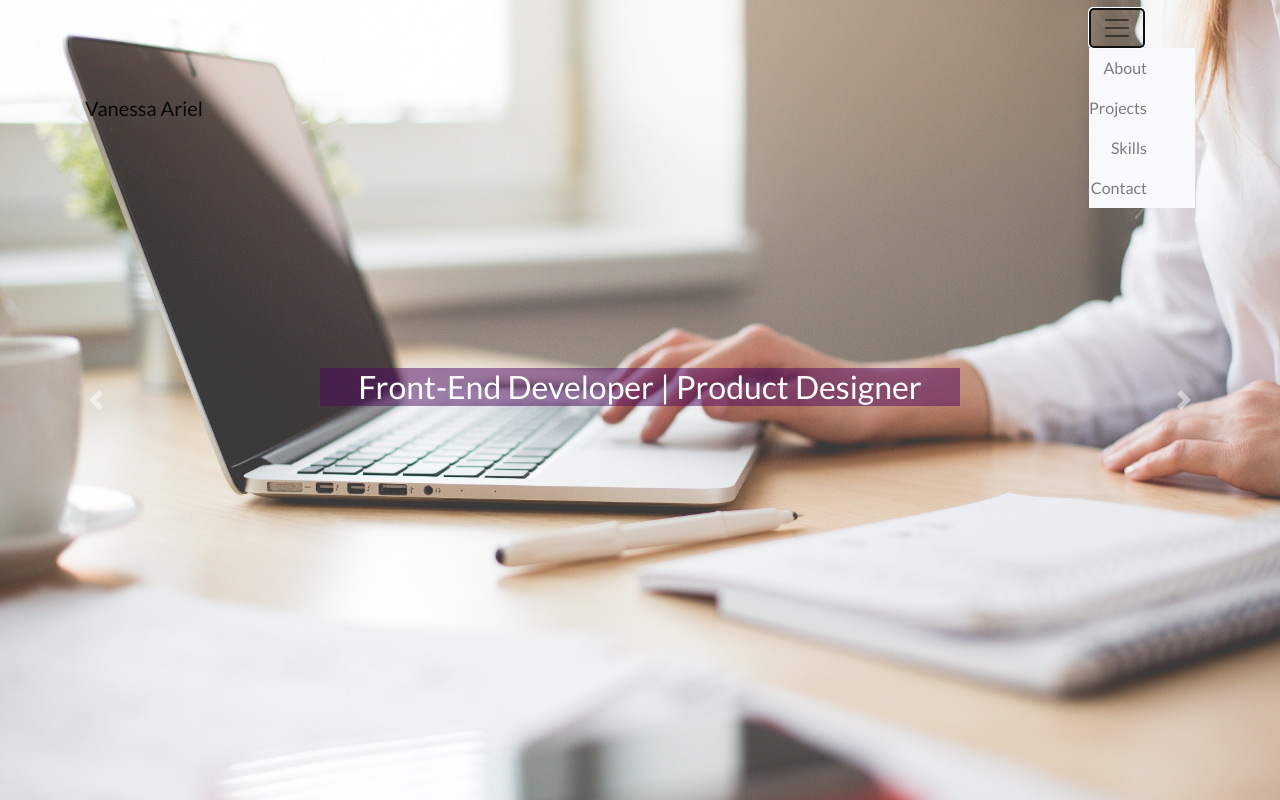
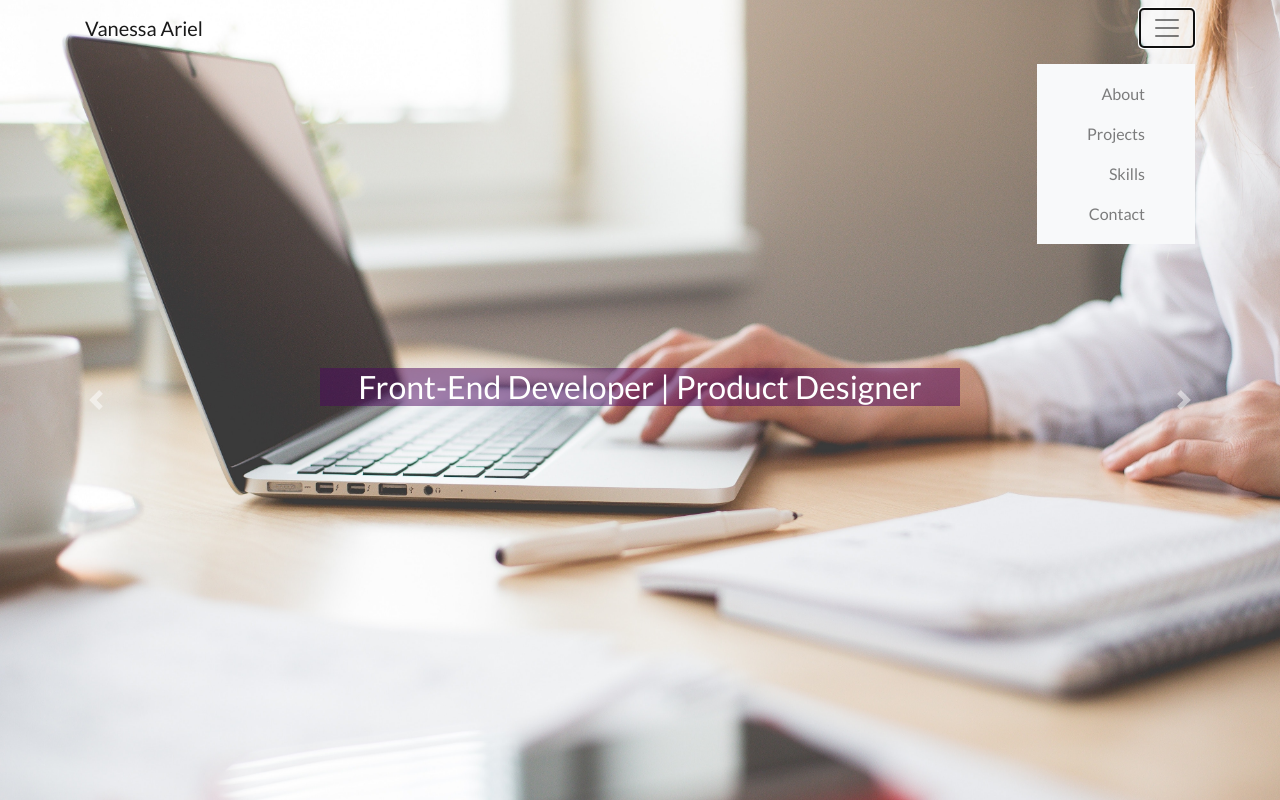
Before and after one commit to vanessa-ariel/vanessa-ariel.github.io, a website: page index.html in a window 1280 px wide. Both pictures are taken after a click on the button "Toggle navigation". Shown: the top 800 px of the page. Drawn offline with Linux system fonts and the light colour scheme.

Commit message:
Center navbar menu

```diff
--- a/index.html
+++ b/index.html
@@ -30,7 +30,7 @@
 
                 <!-- SUBMENU -->
                 <div class="pop-up-menu collapse navbar-collapse bg-light text-dark m-0 " id="navbarNav">
-                        <ul class="navbar-nav  flex-column mr-5 text-right">
+                        <ul class="navbar-nav  flex-column text-right">
                             <li class="nav-item">
                                 <a class="nav-link" href="#">About</a>
                             </li>
--- a/sass/style.scss
+++ b/sass/style.scss
@@ -16,12 +16,15 @@ nav{
     &.scrolled{
         background-color: white;
     }
-    &.pop-up-menu{
+    .pop-up-menu{
         position: absolute;
         top: 56px;
         right: 0px;
         z-index: 999;
         margin-right: 50px;
+        .navbar-nav{
+            margin: 10px 50px;
+        }
     }
 }
 
```
Also changed, not shown: css/style.css, 1 other file.
